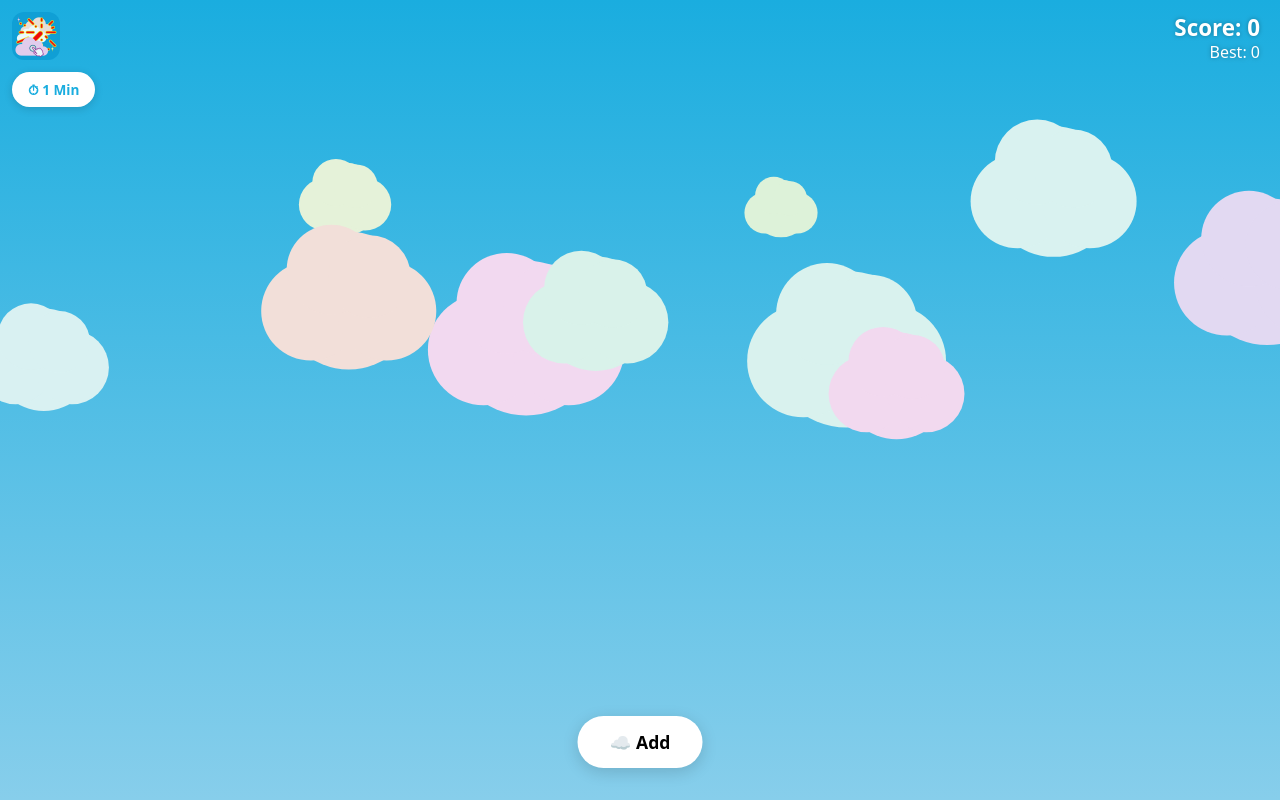
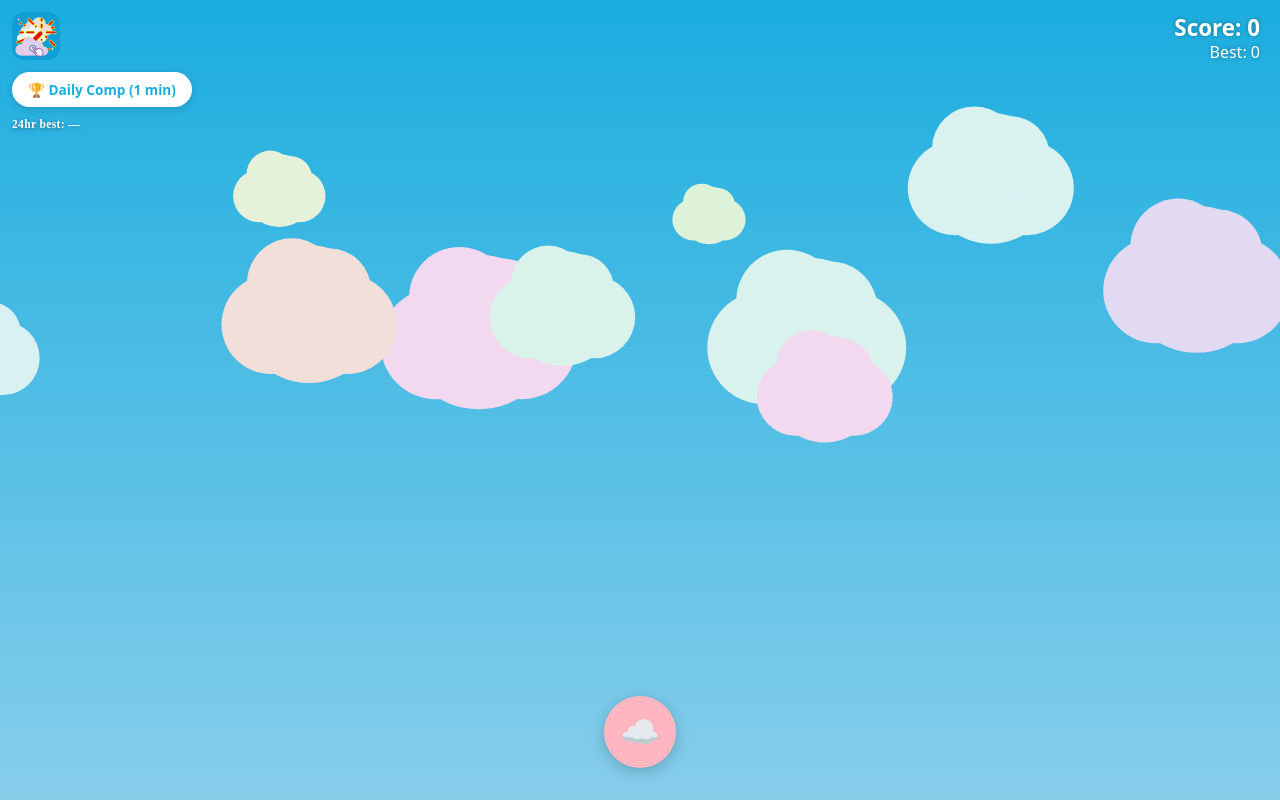
Before and after one commit to pdemoor/cloudbop, a React (Vite) app: page / in a window 1280 px wide. Built offline with nearby package versions, Linux system fonts and the light colour scheme; no server answers; the database is empty.

Commit message:
feat: Cloud Bop v4 — FAB button, Daily Comp, Supabase leaderboard

```diff
--- a/package.json
+++ b/package.json
@@ -9,6 +9,7 @@
     "preview": "vite preview"
   },
   "dependencies": {
+    "@supabase/supabase-js": "^2.107.0",
     "react": "^18.3.1",
     "react-dom": "^18.3.1"
   },
--- a/src/App.css
+++ b/src/App.css
@@ -33,26 +33,30 @@ html, body, #root {
   inset: 0;
 }
 
-.add-cloud-btn {
+/* ── Add-cloud FAB ── */
+#add-cloud-btn {
   position: fixed;
   bottom: 32px;
   left: 50%;
   transform: translateX(-50%);
-  background: white;
+  width: 72px;
+  height: 72px;
+  border-radius: 50%;
+  background: #FFB6C1;
   border: none;
-  border-radius: 999px;
-  padding: 14px 32px;
-  font-size: 1.1rem;
-  font-weight: 600;
-  box-shadow: 0 4px 16px rgba(0,0,0,0.15);
+  font-size: 2rem;
+  box-shadow: 0 4px 16px rgba(0,0,0,0.2);
   cursor: pointer;
   touch-action: manipulation;
   z-index: 10;
-  font-family: system-ui, sans-serif;
+  display: flex;
+  align-items: center;
+  justify-content: center;
+  transition: transform 0.1s ease;
 }
 
-.add-cloud-btn:active {
-  transform: translateX(-50%) scale(0.96);
+#add-cloud-btn:active {
+  transform: translateX(-50%) scale(0.92);
 }
 
 .share-btn {
@@ -152,6 +156,38 @@ html, body, #root {
   transform: scale(0.95);
 }
 
+/* ── 24hr best display ── */
+#daily-best {
+  position: fixed;
+  top: 118px;
+  left: 12px;
+  font-size: 0.72rem;
+  font-weight: 700;
+  color: white;
+  text-shadow: 0 1px 4px rgba(0,0,0,0.4);
+  letter-spacing: 0.03em;
+  pointer-events: none;
+  z-index: 10;
+}
+
+/* ── Already-played-today toast ── */
+#comp-played-msg {
+  position: fixed;
+  top: 140px;
+  left: 12px;
+  background: rgba(0,0,0,0.72);
+  color: white;
+  font-size: 0.78rem;
+  font-weight: 600;
+  padding: 8px 14px;
+  border-radius: 12px;
+  z-index: 20;
+  max-width: 220px;
+  line-height: 1.4;
+  pointer-events: none;
+  font-family: system-ui, sans-serif;
+}
+
 /* ── Timer results overlay ── */
 #timer-results {
   position: fixed;
@@ -233,3 +269,24 @@ html, body, #root {
   touch-action: manipulation;
   font-family: system-ui, sans-serif;
 }
+
+/* ── Results daily best section ── */
+.results-daily-best {
+  border-top: 1px solid #eee;
+  margin: 16px 0;
+  padding-top: 16px;
+}
+
+.results-daily-label {
+  font-size: 0.8rem;
+  color: #aaa;
+  text-transform: uppercase;
+  letter-spacing: 0.05em;
+  margin-bottom: 4px;
+}
+
+.results-daily-score {
+  font-size: 2.4rem;
+  font-weight: 900;
+  color: #1AADDF;
+}
--- a/src/Game.jsx
+++ b/src/Game.jsx
@@ -9,6 +9,10 @@ import {
   hitTestAnimal, bopAnimal,
 } from './animals.js'
 import { drawScore, drawFloatingLabels } from './scorer.js'
+import {
+  submitDailyScore, getDailyBest,
+  hasPlayedToday, markPlayedToday,
+} from './supabase.js'
 
 const ANIMAL_INTERVAL_START = 10000
 const ANIMAL_INTERVAL_MIN   = 5000
@@ -23,13 +27,15 @@ export default function Game() {
   const canvasRef = useRef(null)
 
   // ── React state (drives HTML elements only) ───────────────────────────────
-  const [showShare, setShowShare]           = useState(false)
-  const [shareCopied, setShareCopied]       = useState(false)
-  const [showNudge, setShowNudge]           = useState(false)
-  const [showTimerBtn, setShowTimerBtn]     = useState(true)
-  const [showResults, setShowResults]       = useState(false)
-  const [resultScore, setResultScore]       = useState(0)
-  const [resultShareCopied, setResultShareCopied] = useState(false)
+  const [showShare, setShowShare]                   = useState(false)
+  const [shareCopied, setShareCopied]               = useState(false)
+  const [showNudge, setShowNudge]                   = useState(false)
+  const [showTimerBtn, setShowTimerBtn]             = useState(true)
+  const [showResults, setShowResults]               = useState(false)
+  const [resultScore, setResultScore]               = useState(0)
+  const [resultShareCopied, setResultShareCopied]   = useState(false)
+  const [dailyBest, setDailyBest]                   = useState(null)
+  const [compPlayedToday, setCompPlayedToday]       = useState(false)
 
   // ── Game state ref (game-loop mutable, no re-renders) ─────────────────────
   const stateRef = useRef({
@@ -89,6 +95,9 @@ export default function Game() {
 
     window.addEventListener('resize', resizeCanvas)
 
+    // Fetch 24hr best on load
+    getDailyBest().then(best => setDailyBest(best))
+
     // iOS nudge — 30 seconds, once
     const isStandalone =
       window.navigator.standalone === true ||
@@ -138,6 +147,13 @@ export default function Game() {
 
   // ── Timer controls ────────────────────────────────────────────────────────
   const startTimer = useCallback(() => {
+    // One-play-per-day gate
+    if (hasPlayedToday()) {
+      setCompPlayedToday(true)
+      setTimeout(() => setCompPlayedToday(false), 4000)
+      return
+    }
+
     const s = stateRef.current
     const t = timerRef.current
 
@@ -166,17 +182,31 @@ export default function Game() {
     setShowTimerBtn(false)
     setShowResults(false)
     setShowShare(false)
+    setCompPlayedToday(false)
   }, [])
 
   // Wire up end-timer callback (called from game loop)
   endTimerCallbackRef.current = useCallback(() => {
     const s = stateRef.current
-    setResultScore(s.score)
+    const finalScore = s.score
+
+    setResultScore(finalScore)
+
     // Update high score if beaten
-    if (s.score > s.highScore) {
-      s.highScore = s.score
+    if (finalScore > s.highScore) {
+      s.highScore = finalScore
       localStorage.setItem('cloudbop_high', s.highScore)
     }
+
+    // Submit to leaderboard and mark today as played
+    submitDailyScore(finalScore)
+    markPlayedToday()
+
+    // Refresh 24hr best after submit (slight delay to let insert land)
+    setTimeout(() => {
+      getDailyBest().then(best => setDailyBest(best))
+    }, 800)
+
     setShowResults(true)
     setShowTimerBtn(false)
   }, [])
@@ -316,13 +346,14 @@ export default function Game() {
   const handleShare = useCallback(() => {
     const s = stateRef.current
     const trophyCount = Math.min(Math.floor(s.score / 100), 5)
-    const text = `I scored ${s.score} on cloudbop.com! ${'🏆'.repeat(trophyCount)}`
+    const trophyStr = '🏆'.repeat(trophyCount)
+    const text = `I scored ${s.score} in the Cloud Bop Daily Comp! ${trophyStr} Can you beat it? https://www.cloudbop.com`
     if (navigator.share) {
-      navigator.share({ text, url: 'https://www.cloudbop.com' })
+      navigator.share({ title: 'Cloud Bop', text })
         .then(() => setShowShare(false))
         .catch(() => {})
     } else {
-      navigator.clipboard.writeText(`${text} https://www.cloudbop.com`)
+      navigator.clipboard.writeText(text)
       setShareCopied(true)
       setTimeout(() => { setShareCopied(false); setShowShare(false) }, 1500)
     }
@@ -331,15 +362,14 @@ export default function Game() {
 
   // ── Results share handler ─────────────────────────────────────────────────
   const handleResultShare = useCallback(() => {
-    // resultScore captured in React state is the score at timer end
-    const score = stateRef.current.score  // still current (hasn't been reset)
+    const score = stateRef.current.score
     const trophyCount = Math.min(Math.floor(score / 100), 5)
-    const trophyStr = '🏆'.repeat(trophyCount) || 'none'
-    const text = `I scored ${score} points in 1 minute on Cloud Bop! ${trophyStr}`
+    const trophyStr = '🏆'.repeat(trophyCount)
+    const text = `I scored ${score} in the Cloud Bop Daily Comp! ${trophyStr} Can you beat it? https://www.cloudbop.com`
     if (navigator.share) {
       navigator.share({ title: 'Cloud Bop', text, url: 'https://www.cloudbop.com' }).catch(() => {})
     } else {
-      navigator.clipboard.writeText(`${text} https://www.cloudbop.com`)
+      navigator.clipboard.writeText(text)
       setResultShareCopied(true)
       setTimeout(() => setResultShareCopied(false), 2000)
     }
@@ -455,7 +485,7 @@ export default function Game() {
       if (t.flashAlpha > 0) {
         ctx.fillStyle = `rgba(255, 59, 48, ${t.flashAlpha})`
         ctx.fillRect(0, 0, w, h)
-        t.flashAlpha = Math.max(0, t.flashAlpha - 0.0125) // ~200ms fade at 60fps
+        t.flashAlpha = Math.max(0, t.flashAlpha - 0.0125)
       }
 
       if (t.active) {
@@ -488,22 +518,44 @@ export default function Game() {
         onPointerCancel={onPointerUp}
       />
 
+      {/* Daily Comp button */}
       {showTimerBtn && (
         <button className="timer-btn" onClick={startTimer}>
-          ⏱ 1 Min
+          🏆 Daily Comp (1 min)
         </button>
       )}
 
-      <button className="add-cloud-btn" onClick={addCloud}>
-        ☁️ Add
+      {/* 24hr best below the comp button */}
+      {showTimerBtn && (
+        <div id="daily-best">
+          {dailyBest !== null ? `24hr best: ${dailyBest}` : '24hr best: —'}
+        </div>
+      )}
+
+      {/* Already-played-today message */}
+      {compPlayedToday && (
+        <div id="comp-played-msg">
+          You've played today's Daily Comp.<br />Come back tomorrow! ☀️
+        </div>
+      )}
+
+      {/* Add-cloud FAB */}
+      <button
+        id="add-cloud-btn"
+        onClick={addCloud}
+        aria-label="Add cloud"
+      >
+        ☁️
       </button>
 
+      {/* Free-play share button (trophy milestone) */}
       {showShare && (
         <button className="share-btn" onClick={handleShare}>
           {shareCopied ? 'Copied! ✓' : 'Share my score 🏆'}
         </button>
       )}
 
+      {/* iOS nudge */}
       {showNudge && (
         <div className="nudge-bar">
           <span className="nudge-text">
@@ -514,6 +566,7 @@ export default function Game() {
         </div>
       )}
 
+      {/* Timer results overlay */}
       {showResults && (
         <div id="timer-results">
           <div className="results-inner">
@@ -521,6 +574,12 @@ export default function Game() {
             <p className="results-score">{resultScore}</p>
             <p className="results-label">points</p>
             <p className="results-trophies">{'🏆'.repeat(trophyCount)}</p>
+            <div className="results-daily-best">
+              <p className="results-daily-label">24hr best score</p>
+              <p className="results-daily-score">
+                {dailyBest !== null ? dailyBest : '—'}
+              </p>
+            </div>
             <div className="results-buttons">
               <button id="results-share" onClick={handleResultShare}>
                 {resultShareCopied ? 'Copied! ✓' : '📸 Share Result'}
--- /dev/null
+++ b/src/supabase.js
@@ -0,0 +1,53 @@
+import { createClient } from '@supabase/supabase-js';
+
+const SUPABASE_URL     = 'https://oqxjclyotquyhuscciiw.supabase.co';
+const SUPABASE_ANON_KEY = 'sb_publishable_eO8R92a_GeSPV40wkarJsA_GTVN8eoS';
+
+export const supabase = createClient(SUPABASE_URL, SUPABASE_ANON_KEY);
+
+// ── Player identity ──────────────────────────────────────────────────────────
+
+export function getPlayerId() {
+  let id = localStorage.getItem('cloudbop_player_id');
+  if (!id) {
+    id = 'p_' + Math.random().toString(36).slice(2) + Date.now();
+    localStorage.setItem('cloudbop_player_id', id);
+  }
+  return id;
+}
+
+// ── Score helpers ────────────────────────────────────────────────────────────
+
+export async function submitDailyScore(score) {
+  const player_id = getPlayerId();
+  const { error } = await supabase
+    .from('daily_scores')
+    .insert({ player_id, score });
+  if (error) console.error('Score submit error:', error);
+}
+
+export async function getDailyBest() {
+  const since = new Date(Date.now() - 24 * 60 * 60 * 1000).toISOString();
+  const { data, error } = await supabase
+    .from('daily_scores')
+    .select('score')
+    .gte('created_at', since)
+    .order('score', { ascending: false })
+    .limit(1);
+  if (error) { console.error('Leaderboard error:', error); return null; }
+  return data?.[0]?.score ?? null;
+}
+
+// ── Daily comp gate ──────────────────────────────────────────────────────────
+
+export function hasPlayedToday() {
+  const last = localStorage.getItem('cloudbop_last_comp');
+  if (!last) return false;
+  const lastDate = new Date(parseInt(last));
+  const now = new Date();
+  return lastDate.toDateString() === now.toDateString();
+}
+
+export function markPlayedToday() {
+  localStorage.setItem('cloudbop_last_comp', Date.now().toString());
+}
```
Also changed, not shown: 1 other file (tests, documents, lock files or other folders).
